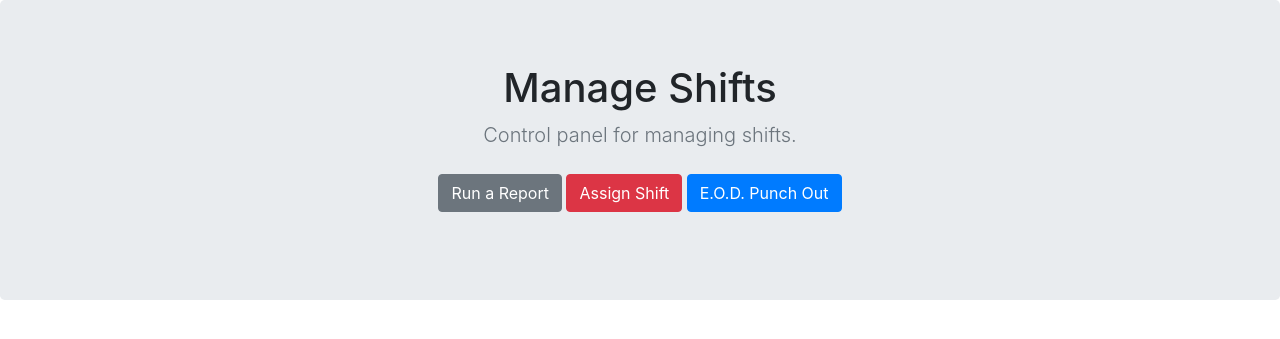
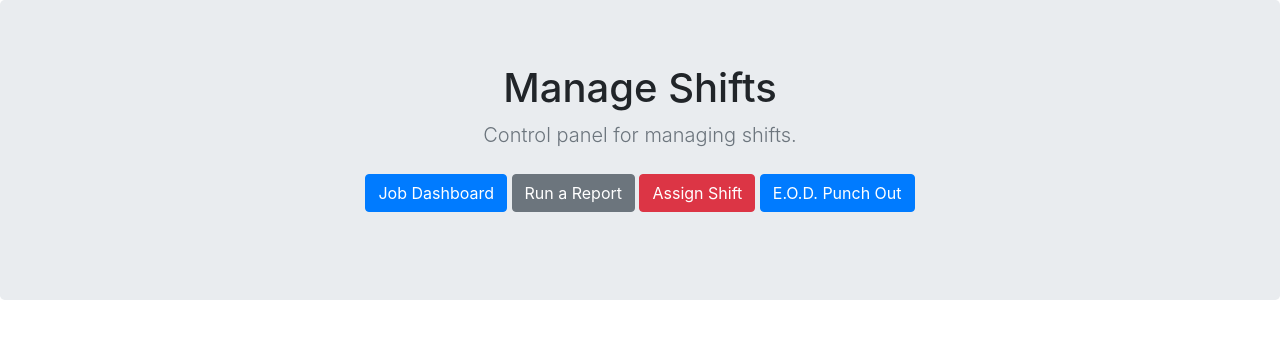
Before and after one commit to SinProp/TimeTrackerApp, a Flask app: page /manage_shifts in a window 1280 px wide. Shown: the part 40-379 px from the top of the page. Run offline with Flask 2, Linux system fonts and the light colour scheme; the visitor is signed in with stand-in values (Sample User, id 1); some libraries are stand-ins or nearby versions.

Commit message:
Add job dashboard link to manage shifts page

```diff
--- a/flask_app/templates/manage_shifts.html
+++ b/flask_app/templates/manage_shifts.html
@@ -29,6 +29,7 @@
                 <h1 class="jumbotron-heading">Manage Shifts</h1>
                 <p class="lead text-muted">Control panel for managing shifts.</p>
                 <p>
+                    <a href="/dashboard" class="btn btn-primary my-2">Job Dashboard</a>
                     <a href="/shift_report" class="btn btn-secondary my-2">Run a Report</a>
                     <a href="/admin/assign_shift" class="btn btn-danger my-2">Assign Shift</a>
                     <a href="/end_of_day" class="btn btn-primary my-2">E.O.D. Punch Out</a>
```
